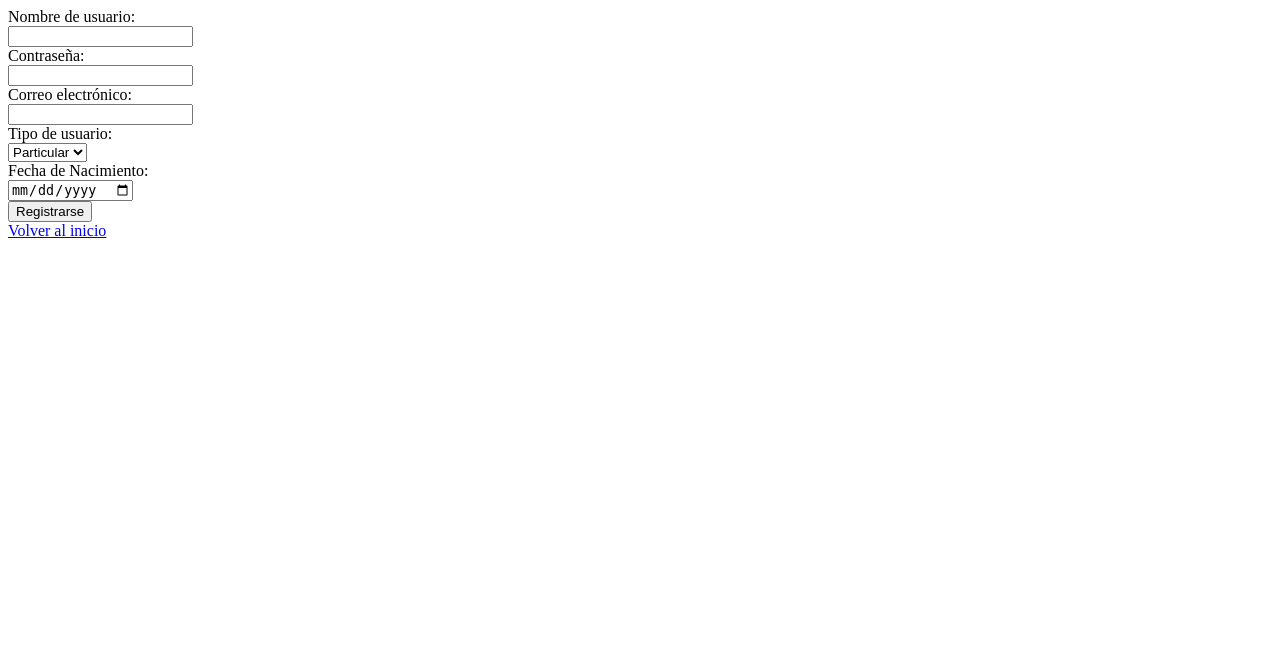
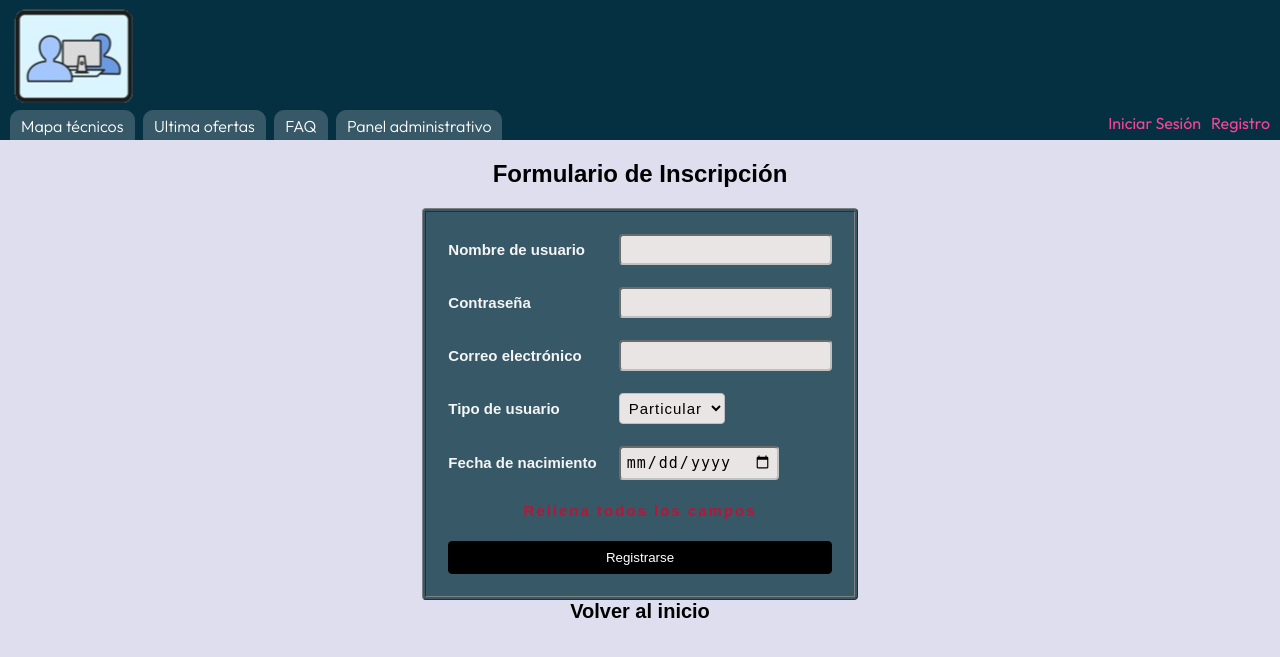
Before and after one commit to 9c23a5/tindware-web, a PHP site: page /registro.php in a window 1280 px wide. Shown: the top 657 px of the page. Run offline with PHP 8.4, Linux system fonts and the light colour scheme; data that the repository does not hold is empty.

Commit message:
aplicando estilos

```diff
--- /dev/null
+++ b/css/form.css
@@ -0,0 +1,71 @@
+body {
+    background-color: #dedeee;
+    font-family: fantasy;
+
+}
+
+
+
+table{
+    background-color:#375967;
+    color: whitesmoke;
+    border-radius: 4px;
+    border-color: gray;
+}
+
+.text{
+
+    background-color: rgb(233, 229, 229);
+    border-radius: 4px;
+    border-color: silver;
+    padding: 5px;
+    font-size: 15px;
+    letter-spacing: 1px;
+
+}
+
+td{
+
+    padding: 10px;
+    font-size: 15px;
+    font-weight: bold;
+}
+
+.submit{
+	width:100%;
+	padding:8px 16px;
+	border:1px solid #000;
+	border-radius:4px;
+	color:#fff;
+	background-color:#000;
+}
+
+.volver{
+
+    font-size: 20px;
+    text-decoration: none;
+    color: black;
+    font-weight: bold;
+
+}
+
+ a:hover{
+
+    color:red;
+}
+
+.aviso{
+
+    color: rgb(187, 20, 54);
+    letter-spacing: 2px;
+}
+
+.bienvenido{
+
+    margin-top: 100px;
+    font-size: 20px;
+    color:#375967;
+    font-weight: bold;
+    font-size: 20px;
+
+}
--- a/do_logout.php
+++ b/do_logout.php
@@ -3,6 +3,7 @@
 <head>
     <link rel="stylesheet" href="css/misc.css" type="text/css"/>
     <title>TindWare - Cerrar Sesión</title>
+    <link rel="stylesheet" type="text/css" href="css/form.css">
 </head>
 <body>
     <?php
@@ -20,7 +21,8 @@
      }
     ?>
     <div id="dologout_success">
-        Has cerrado sesión correctamente. <a href="index.php">Volver al inicio</a>.
+
+        <center class="bienvenido">¡Hasta pronto <?php echo $datosUser['username'] ?>!<p>Has cerrado sesión correctamente. </p><a href="index.php" class="volver">Volver al inicio</a></center>
     </div>
     <?php
     # Si el usuario no ha introducido los datos correctos escondemos el div de success
@@ -36,7 +38,7 @@
      }
     ?>
     <div id="dologout_error">
-        ¡Todavía no has iniciado sesión! <a href="login.php">Inicia sesión</a> o <a href="index.php">vuelve al inicio</a>.
+        <center class="bienvenido">¡Todavía no has iniciado sesión! <a href="login.php" class="volver">Inicia sesión</a> o <a href="index.php" class="volver">vuelve al inicio</a>.</center>
         <!-- Error cuando ya has iniciado sesión -->
     </div>
     <?php
--- a/do_registro.php
+++ b/do_registro.php
@@ -104,7 +104,7 @@
      }
     ?>
     <div id="doregistro_success">
-        Bienvenido a TindWare, <?php echo @$username ?>. <a href="index.php">Volver al inicio</a> o <a href="#">crea su primera oferta</a>.
+        <center class="bienvenido">Bienvenido a TindWare, <?php echo @$username ?>. <a href="index.php">Volver al inicio</a> o <a href="#">crea su primera oferta</a>.</center>
     </div>
     <?php
     # Si el registro ha fallado escondemos el div de success
--- a/registro.php
+++ b/registro.php
@@ -3,6 +3,7 @@
 <head>
     <link rel="stylesheet" href="css/misc.css" type="text/css"/>
     <title>TindWare - Registro</title>
+    <link rel="stylesheet" href="css/form.css" type="text/css"/>
 </head>
 <body>
     <?php
@@ -10,6 +11,7 @@
     include 'inc/constantes.php';
     # Cargamos cookies
     include 'inc/obtenerCookies.php';
+    include 'inc/header.php';
     ?>
 
     <?php
@@ -18,26 +20,57 @@
          echo HIDE;
      }
     ?>
-    <div id="form_registro">
+    <div id="form_registro"><center>
+        <h2>Formulario de Inscripción</h2>
     <form action="do_registro.php" method="POST">
+
+
+                <table border="1">
+
+                <tr>
+                    <td>
+                        <table>
+                            <tr>
+                             <td>Nombre de usuario </td>
+                            <td><input type="text" name="username" required class="text"/></td>
+                            </tr>
+                            <tr>
+                                <td>Contraseña </td>
+                                <td><input type="password" name="passwd" required class="text"/></td>
+                            </tr>
+                            <tr>
+                                <td>Correo electrónico</td>
+                                <td><input type="email" name="email" required class="text"/></td>
+                            </tr>
+                            <tr>
+                                <td>Tipo de usuario</td>
+                                <td><select name="tipo" class="text">
+                                <option value="particular" selected>Particular</option>
+                                <option value="tecnico">Técnico</option>
+                                <option value="business">Business</option>
+                                </select></td>
+                                </tr>
+                            <tr>
+                                <td>Fecha de nacimiento</td>
+                                <td><input type="date" name="fechanac" required class="text"/><br/></td>
+
+                            </tr>
+                            <tr> <td colspan="2" align="center" class="aviso">Rellena todos los campos</td></tr>
+
+                             <tr>
+                                <td colspan="2"><input type="submit" value="Registrarse" class="submit"/><br/></td>
+                            </tr>
+                        </table>
+                    </td>
+                </tr>
+                </table>
+
+
         <!-- Formulario de inicio de sesión-->
-        Nombre de usuario:<br/>
-        <input type="text" name="username" required/><br/>
-        Contraseña:<br/>
-        <input type="password" name="passwd" required/><br/>
-        Correo electrónico:<br/>
-        <input type="email" name="email" required/><br/>
-        Tipo de usuario:<br/>
-        <select name="tipo">
-            <option value="particular" selected>Particular</option>
-            <option value="tecnico">Técnico</option>
-            <option value="business">Business</option>
-        </select><br/>
-        Fecha de Nacimiento:<br/>
-        <input type="date" name="fechanac" required/><br/>
-        <input type="submit" value="Registrarse"/><br/>
-        <a href="index.php">Volver al inicio</a>
+
     </form>
+    <a href="index.php" class="volver">Volver al inicio</a>
+    </center>
     </div>
     <?php
     # Si el usuario no es invitado escondemos el form de login
```
Also changed, not shown: do_login.php (+5 -3 lines), login.php (+32 -8 lines), quienessomos.php (renamed from quienessomos.html).
